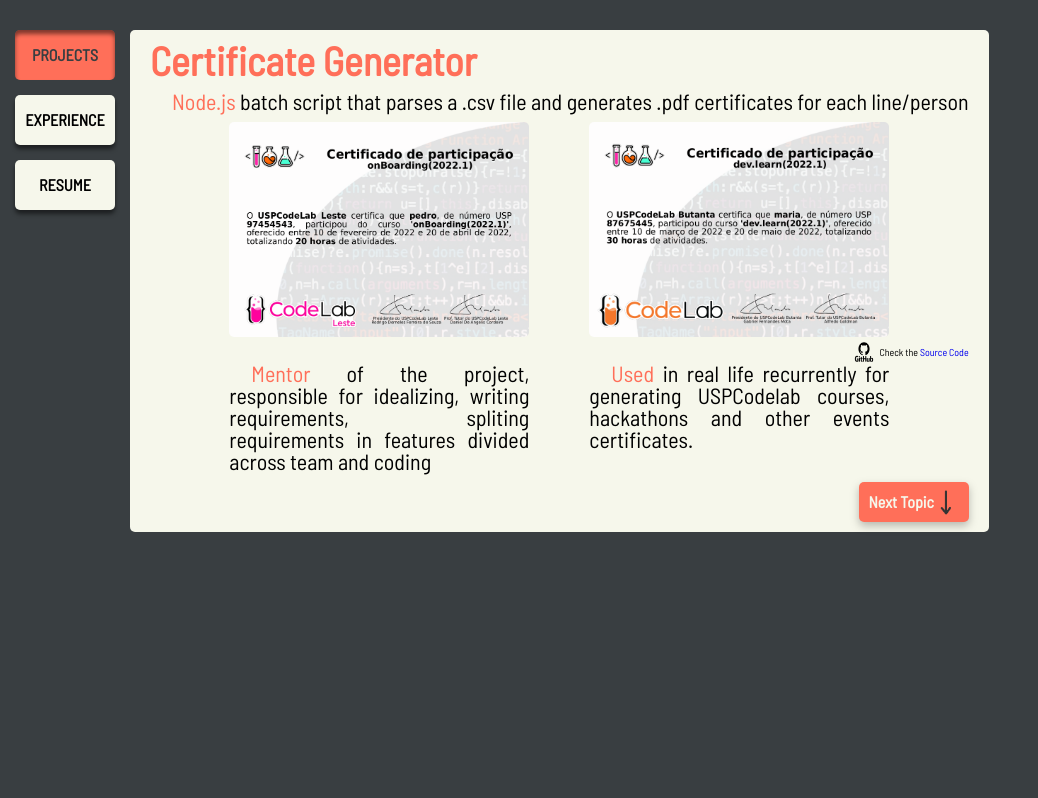
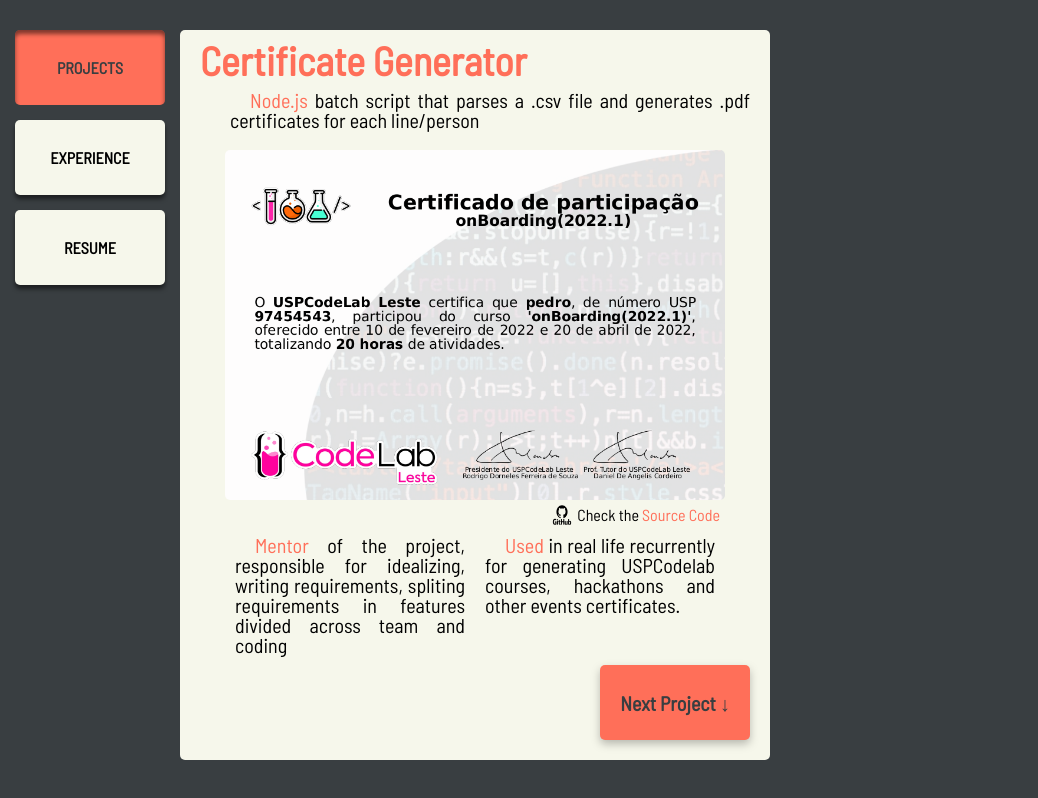
Before and after one commit to nluizsoliveira/pure-js-SPA-POC, a website: page public/index.html in a window 1280 px wide. Shown: the whole page, without its empty margins (0-1038 px from the left). Drawn offline with Linux system fonts and the light colour scheme.

Commit message:
feat(static-desktop): split desktop in medium and large. implement medium.

```diff
--- a/public/index.html
+++ b/public/index.html
@@ -4,8 +4,9 @@
     <link rel="preconnect" href="https://fonts.googleapis.com">
     <link rel="preconnect" href="https://fonts.gstatic.com" crossorigin>
     <link href="https://fonts.googleapis.com/css2?family=Barlow+Semi+Condensed&display=swap" rel="stylesheet">
-    <link rel="stylesheet" href="mobile.css">
-    <link rel="stylesheet" href="largeScreens.css">
+    <link rel="stylesheet" href="mobileScreen.css">
+    <link rel="stylesheet" href="mediumScreen.css">
+    <link rel="stylesheet" href="largeScreen.css">
 </head>
 
 <body>
@@ -21,7 +22,7 @@
             <span class = "paragraph">&emsp;<span class = "highlight">Node.js</span> batch script that parses a .csv file and generates .pdf certificates for each line/person</span>
             <div id = "projectImageWrapper">
                 <img id = "projectImage" src = "images/certificate.png">
-                <img id = "projectImage" class = "mobileHidden" src = "images/certificate2.png">
+                <img id = "projectImage" class = "mobileMediumHidden" src = "images/certificate2.png">
             </div>
             <div id = "githubWrapper">
                 <img id = "gitImage" src="images/git_logo.png">
@@ -35,8 +36,7 @@
 
             <div id = "nextTopicWrapper">
                 <div id = "nextTopicButton">
-                    <span>Next Topic</span>
-                    <img id = "arrow" src = "images/arrow.png">
+                    <span>Next Project ↓</span>
                 </div>
             </div>
         </div>
--- a/public/largeScreens.css
+++ b/public/mediumScreen.css
@@ -1,8 +1,4 @@
-@media only screen and (min-width: 1000px) {
-    .mobileHidden{
-        display: inline;
-    }
-
+@media only screen and (min-width: 800px) {
     #navbar{
         overflow: visible;
         position: static;
@@ -12,6 +8,8 @@
     }
 
     .navItem{
+        width: 150px;
+        height: 75px;
         margin:0px 15px 15px 15px;
     }
 
@@ -25,7 +23,7 @@
 
     #content{
         margin-top: 0px;
-        width: auto;
+        width: 550px;
     }
 
     #title{
@@ -33,29 +31,48 @@
     }
 
     .paragraph{
-        font-size: 22px;
+        font-size: 20px;
+        margin-left: 30px;
     }
 
     #projectImage{
-        width: 300px;
-        height: 215px;
+        width: 500px;
+        height: 350px;
         margin: 0px 30px;
     }
 
     #projectImageWrapper{
         display: flex;
-        flex-direction: row;
+        flex-direction: column;
         justify-content: center;
+        align-items: center;
+        margin-top: 10px;
     }
 
     #paragraphWrapper{
         display: flex;
         flex-direction: row;
         justify-content: center;
+        align-items: flex-start;
     }
 
+    #githubWrapper{
+        margin-right: 30px;
+        font-size: 16px;
+        margin-bottom: 10px;
+    }
     .underImage{
-        width: 300px;
-        margin: 0px 30px;
+        width: 230px;
+        margin: 0px 10px;
+    }
+
+    #nextTopicWrapper{
+        margin-right: 0px;
+        font-size: 20px;
+    }
+
+    #nextTopicButton{
+        width: 150px;
+        height: 75px;
     }
 }
--- a/public/mobile.css
+++ b/public/mobileScreen.css
@@ -74,6 +74,7 @@
 .paragraph{
     margin-top: 10px;
     font-size: 14px;
+    margin-left: 10px;
     font-weight: 400;
     text-align: justify;
     text-justify: inter-word;
@@ -96,7 +97,7 @@
     border-radius: 5px;
 }
 
-.mobileHidden{
+.mobileMediumHidden{
     display: none;
 }
 
@@ -111,15 +112,22 @@
     height: 20px;
 }
 
+#paragraphWrapper{
+    display: flex;
+    flex-direction: column;
+    justify-content: center;
+    align-items: flex-start;
+}
+
 #nextTopicWrapper{
     display: flex;
     justify-content: flex-end;
-    margin-top: 10px;
+    margin: 10px 0px;
 }
 
 #nextTopicButton{
     background-color: var(--orange);
-    color: var(--grey);
+    color: var(--black);
     width: 110px;
     height: 40px;
     display: flex;
@@ -132,9 +140,16 @@
 
 #nextTopicButton:hover{
     cursor: pointer;
+    color: var(--grey);
+    background-color: var(--black);
 }
 
 #arrow{
     transform: rotate(90deg);
     width: 25px;
 }
+
+a, a:hover, a:focus, a:active {
+    text-decoration: none;
+    color: inherit;
+}
```
Also changed, not shown: public/largeScreen.css (added).
